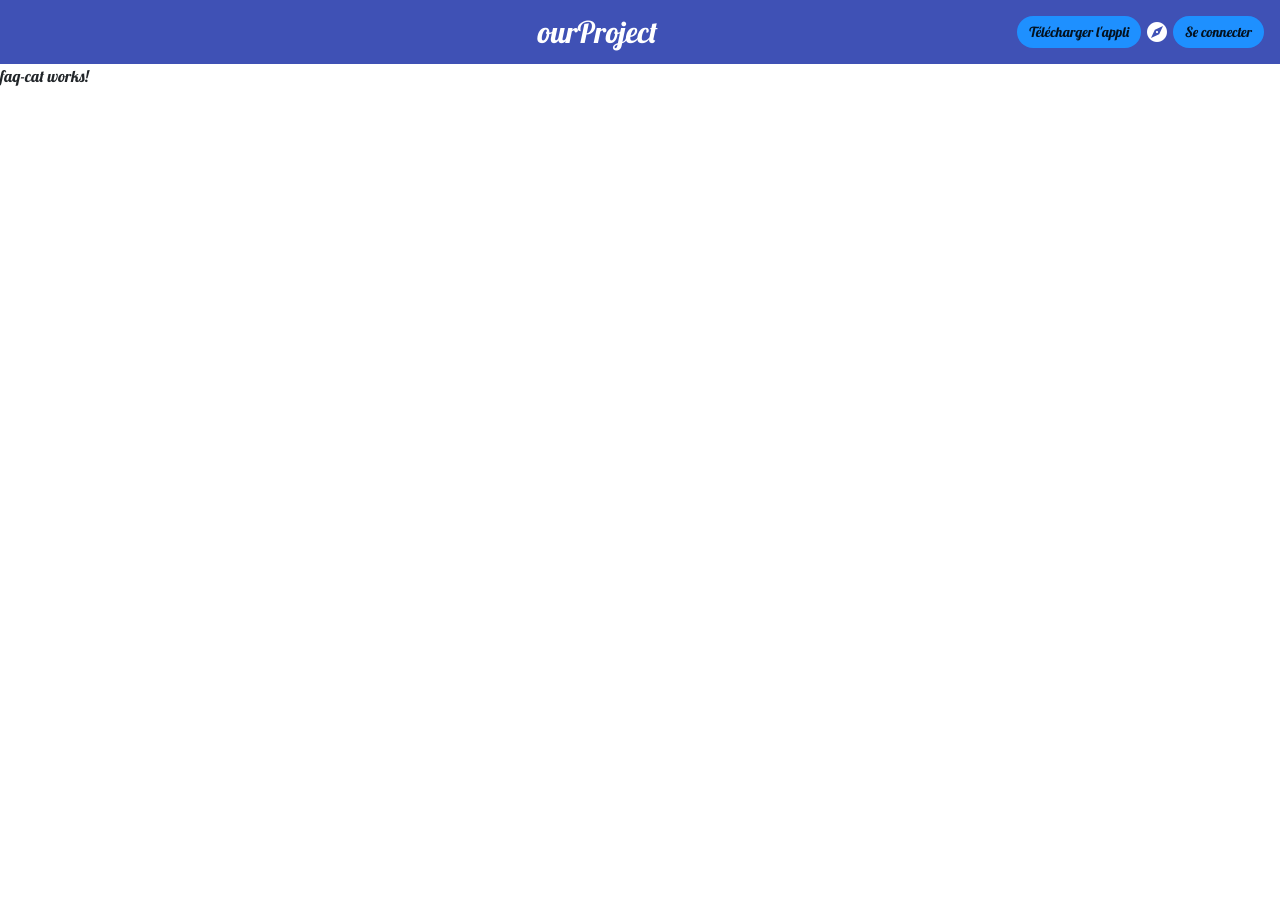
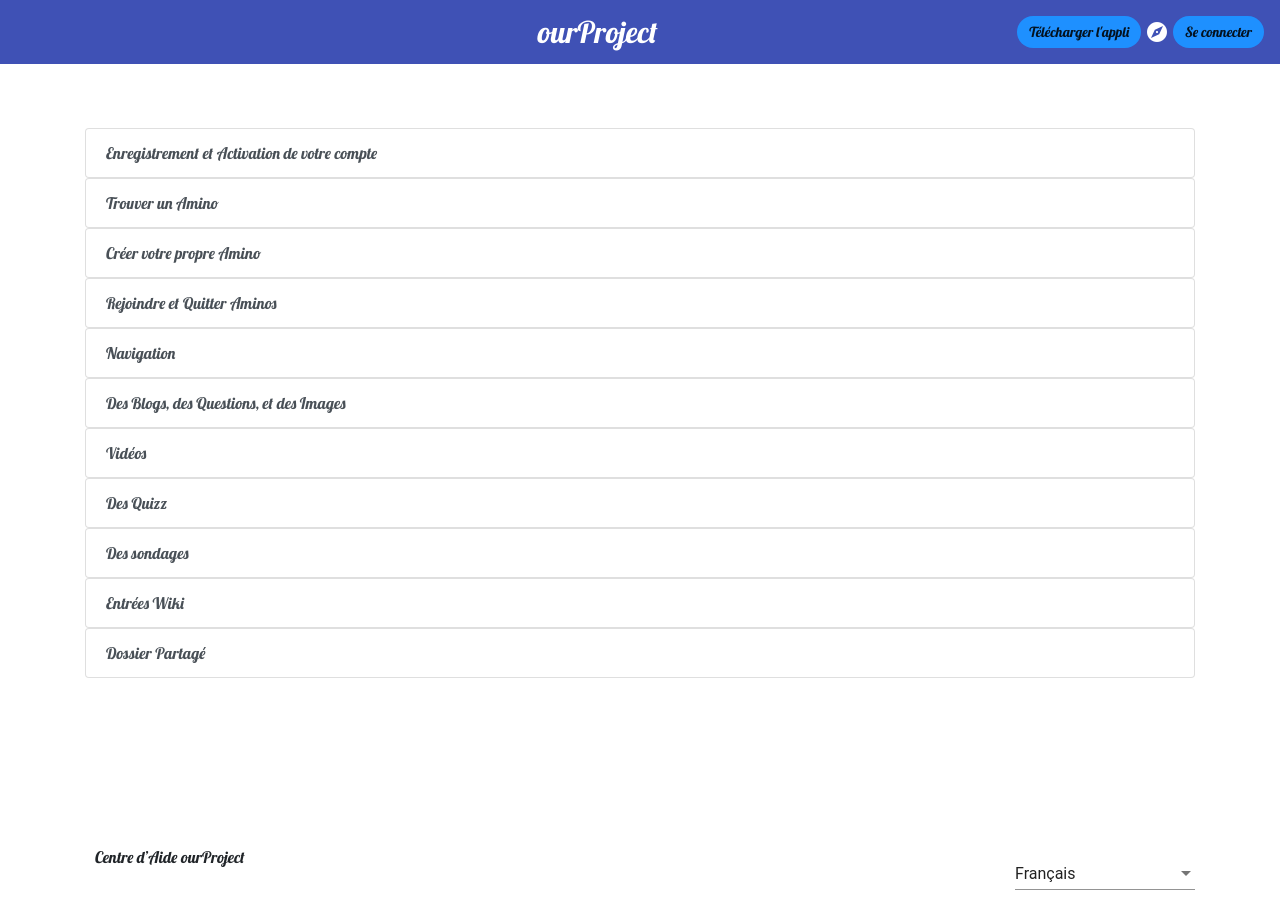
Before and after one commit to vidotr/theProject, an Angular app: page /catFaq/1 in a window 1280 px wide. Before the commit the page ends 800 px from the top, so only its background shows below. Built offline with nearby package versions, Linux system fonts and the light colour scheme.

Commit message:
faq Categorie

```diff
--- a/src/app/app.module.ts
+++ b/src/app/app.module.ts
@@ -19,7 +19,7 @@ import { MatIconModule } from '@angular/material/icon';
 import {MatExpansionModule} from '@angular/material/expansion';
 import { FaqCatComponent } from './faq-cat/faq-cat.component';
 import {MatTabsModule} from '@angular/material/tabs';
-
+import {MatListModule} from '@angular/material/list';
 
 @NgModule({
   declarations: [
@@ -44,6 +44,7 @@ import {MatTabsModule} from '@angular/material/tabs';
     MatButtonModule,
     MatIconModule,
     MatExpansionModule,
+    MatListModule,
     MatTabsModule
   ],
   providers: [],
--- a/src/app/faq-cat/faq-cat.component.css
+++ b/src/app/faq-cat/faq-cat.component.css
@@ -0,0 +1,14 @@
+.listeux {
+    margin-top: 5%;
+}
+
+.selectlang {
+    float:right;
+}
+
+.SectionFaq3 {
+
+   padding-left: 10px;
+   margin-top: 15%;
+
+}
--- a/src/app/faq-cat/faq-cat.component.html
+++ b/src/app/faq-cat/faq-cat.component.html
@@ -1,3 +1,27 @@
-<p>
-  faq-cat works!
-</p>
+<div class="container listeux">
+  <div class='row SectionFaq'>
+    <div class="col-12">
+      <div class="list-group " *ngFor='let rub of rubrique'>
+        <a href="#" class="list-group-item list-group-item-action">{{rub}}</a>
+      </div>
+    </div>
+  </div>
+
+
+<div class='row SectionFaq3'>
+  <div class='col-6 '>
+    Centre d’Aide {{nomProjet}}
+  </div>
+
+  <div class='col-6 '>
+    <div class='selectlang'>
+      <mat-form-field>
+        <mat-select [(value)]="selected">
+          <mat-option value="Francais">Français</mat-option>
+          <mat-option value="English">English</mat-option>
+        </mat-select>
+      </mat-form-field>
+    </div>
+  </div>
+</div>
+</div>
--- a/src/app/faq-cat/faq-cat.component.ts
+++ b/src/app/faq-cat/faq-cat.component.ts
@@ -9,32 +9,9 @@ import { ActivatedRoute, Params } from '@angular/router';
   styleUrls: ['./faq-cat.component.css']
 })
 export class FaqCatComponent implements OnInit {
- rubrique1 = [
-   "Enregistrement et Activation de votre compte",
-   "Trouver un Amino",
-   "Créer votre propre Amino",
-   "Rejoindre et Quitter Aminos",
-   "Navigation",
-   "Des Blogs, des Questions, et des Images",
-   "Vidéos",
-   "Des Quizz",
-   "Des Quizz",
-   "Des Quizz",
-   "Des Quizz",
-   "Des Quizz",
-   "Des Quizz",
-   "Des Quizz",
-   "Des Quizz",
-   "Des Quizz",
-   "Des Quizz",
-   "Des Quizz",
-
- ];
- rubrique2 =  [];
- rubrique3 =  [];
- rubrique4 =  [];
-
-
+  rubrique = [];
+  nomProjet = 'ourProject';
+  selected = 'Francais';
   id: any;
   private sub: any;
 
@@ -47,22 +24,66 @@ export class FaqCatComponent implements OnInit {
     });
 
     if (this.id == 1) {
-
+      this.rubrique.push("Enregistrement et Activation de votre compte",
+        "Trouver un Amino",
+        "Créer votre propre Amino",
+        "Rejoindre et Quitter Aminos",
+        "Navigation",
+        "Des Blogs, des Questions, et des Images",
+        "Vidéos",
+        "Des Quizz",
+        "Des sondages",
+        "Entrées Wiki",
+        "Dossier Partagé");
     }
 
     if (this.id == 2) {
+      this.rubrique.push(
+        "Se lancer : Télécharger ACM",
+        "Se lancer : Créer votre Communauté",
+        "Pour commencer : Mise en place de la communauté",
+        "Nommer son Amino",
+        "Options de confidentialité",
+        "Personnaliser votre Amino",
+        "Modules actifs : Une introduction",
+        "Modules actifs : Types",
+        "Modules actifs : Permissions",
+        "Navigation de la communauté",
+        "Apparence"
 
+      );
     }
 
     if (this.id == 3) {
+      this.rubrique.push(
+        "Pour commencer : Fan Clubs",
+        "Pour commencer : Votre statut de partenaire",
+        "Contenu sur le Web",
+        "Fan Club : Contenu protégé",
+        "Types de post",
+        "Remerciements à vos fans",
+        "Vos fans",
+        "Directives et pratiques exemplaires"
 
+      );
     }
 
     if (this.id == 4) {
+      this.rubrique.push(
+        "Faire une requête d'enlèvement de droits de l'auteur",
+        "Contactez L'Équipe Amino",
+        "Demandes de divulgation d'urgence",
+        "Demandes de préservation",
+        "Soumettre un ordre à Amino",
+        "Identification de l'utilisateur et sécurité sur Amino",
+        "La sécurité dans Amino : les règles et les directives",
+        "Supprimer un compte",
+        "Comment Amino se fonctionne-t-il ?"
 
+      );
     }
+
 
   }
 
-
 }
```
